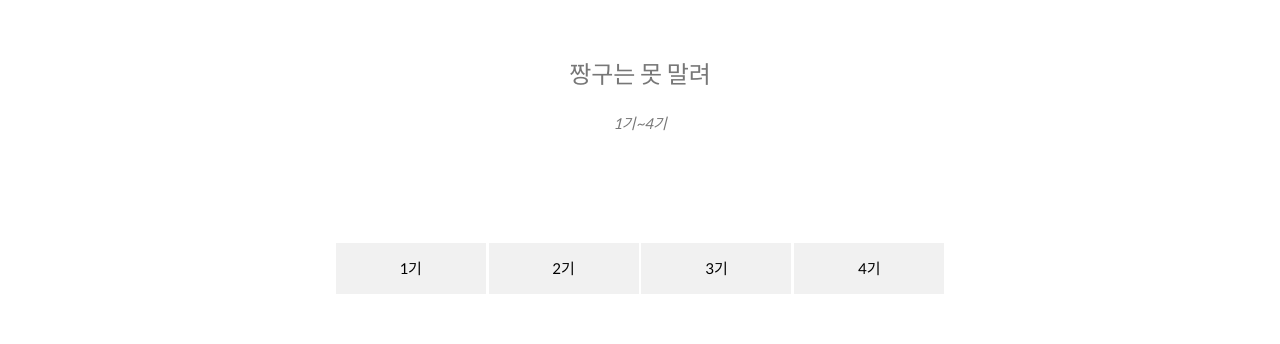
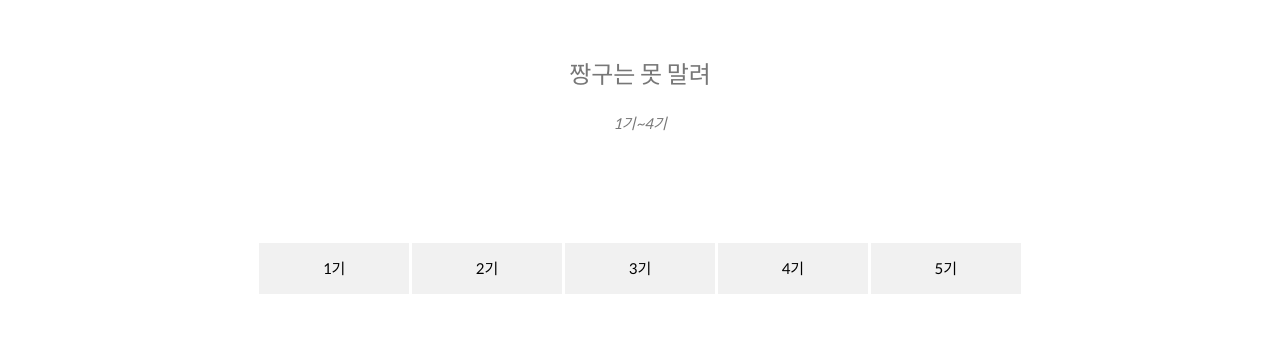
Before and after one commit to ulfunhy/2021itcamp, a plain HTML site: page index.html in a window 1280 px wide. Shown: the part 2428-2772 px from the top of the page. Drawn offline with nearby package versions, Linux system fonts and the light colour scheme; some packages are replaced by stand-ins of ours.

Commit message:
Add files via upload

```diff
--- a/index.html
+++ b/index.html
@@ -155,6 +155,7 @@ body, html {
     <a href="https://www.youtube.com/playlist?list=PLlJX7yj3NCUJZ0J9SBsW5rc5I1irjB8SM" target="_blank"><button class="w3-button w3-padding-large w3-light-grey" style="margin-top:64px">2기</button></a>
     <a href="https://cafe.naver.com/rangdata" target="_blank"><button class="w3-button w3-padding-large w3-light-grey" style="margin-top:64px">3기</button></a>
     <a href="https://cafe.naver.com/rangdata" target="_blank"><button class="w3-button w3-padding-large w3-light-grey" style="margin-top:64px">4기</button></a>
+    <a href="https://cafe.naver.com/rangdata" target="_blank"><button class="w3-button w3-padding-large w3-light-grey" style="margin-top:64px">5기</button></a>
   </div>
 
 </div>
```
